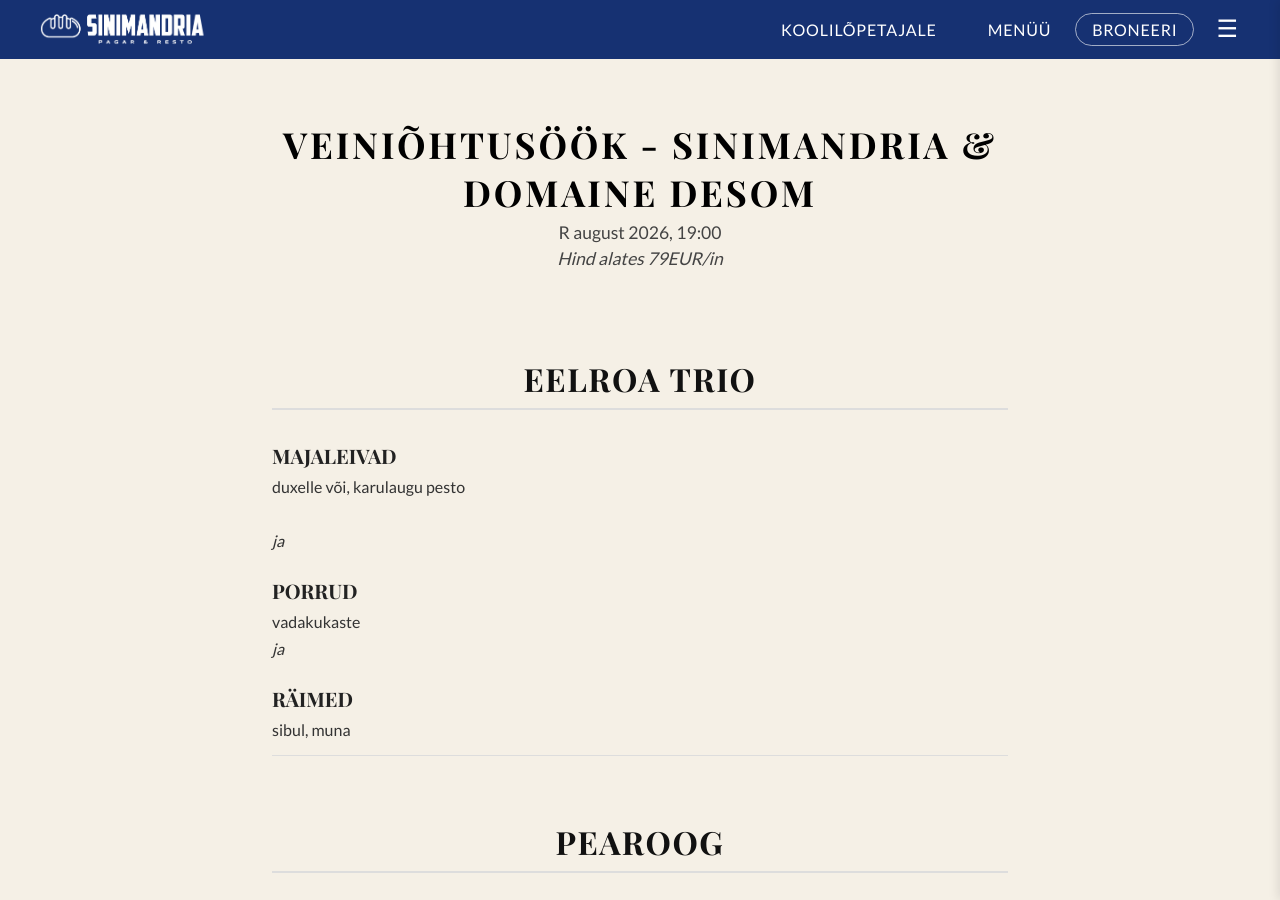
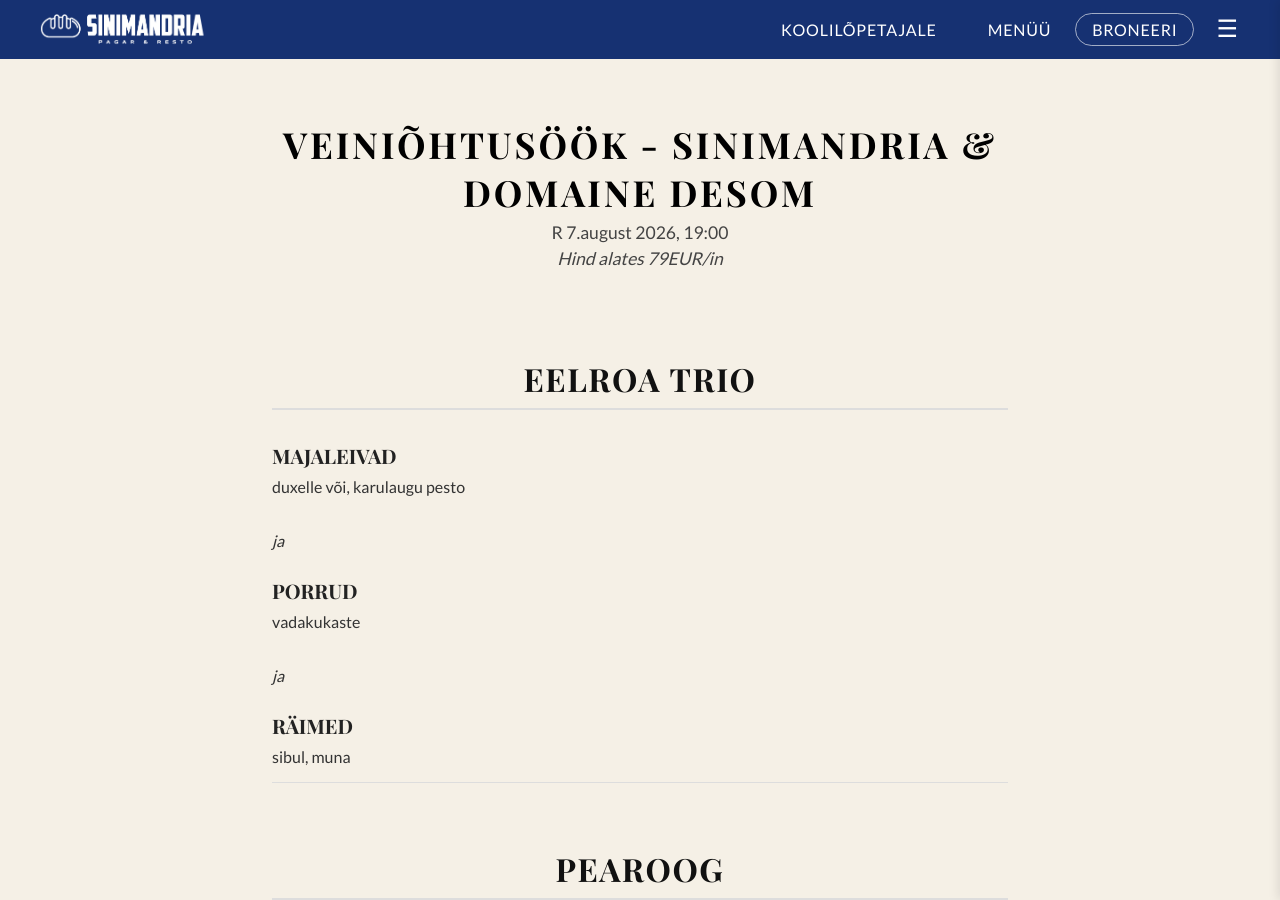
Before and after one commit to m-tu/sinimandria, a Jekyll site: the page built from pages/events/veinifestival-menu.markdown, in a window 1280 px wide and 900 px high. Built offline with Jekyll 4.4.1, drawn with Linux system fonts in a browser that asks for light colours.

Commit message:
Update veinifestival-menu.markdown

```diff
--- a/pages/events/veinifestival-menu.markdown
+++ b/pages/events/veinifestival-menu.markdown
@@ -6,7 +6,7 @@
 <div class="menu-summary">
   <div class="menu-summary-item">
     <h2>VEINIÕHTUSÖÖK - SINIMANDRIA & DOMAINE DESOM</h2>
-    <p class="menu-note">R august 2026, 19:00</p>
+    <p class="menu-note">R 7.august 2026, 19:00</p>
     <p class="menu-note"><em>Hind alates 79EUR/in</em></p>
   </div>
 </div>
@@ -24,6 +24,7 @@
     <p>&nbsp;</p>
     <h3>PORRUD</h3>
     <p>vadakukaste</p>
+    <p>&nbsp;</p>
     <p><em>ja</em></p>
     <p>&nbsp;</p>
     <h3>RÄIMED</h3>
```
